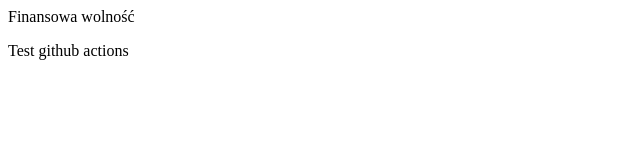
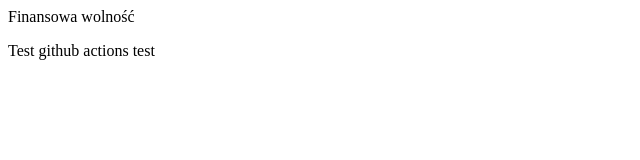
Before and after one commit to Szymon-Lurka/finance-app-wm, a Vue app in the folder frontend/: page / in a window 1280 px wide. Shown: the top 160 px of the page, without its empty margins (0-640 px from the left). Built offline with nearby package versions, Linux system fonts and the light colour scheme.

Commit message:
test actions

```diff
--- a/frontend/src/App.vue
+++ b/frontend/src/App.vue
@@ -3,5 +3,5 @@
 
 <template>
   <div>Finansowa wolność</div>
-  <p>Test github actions</p>
+  <p>Test github actions test</p>
 </template>
```
